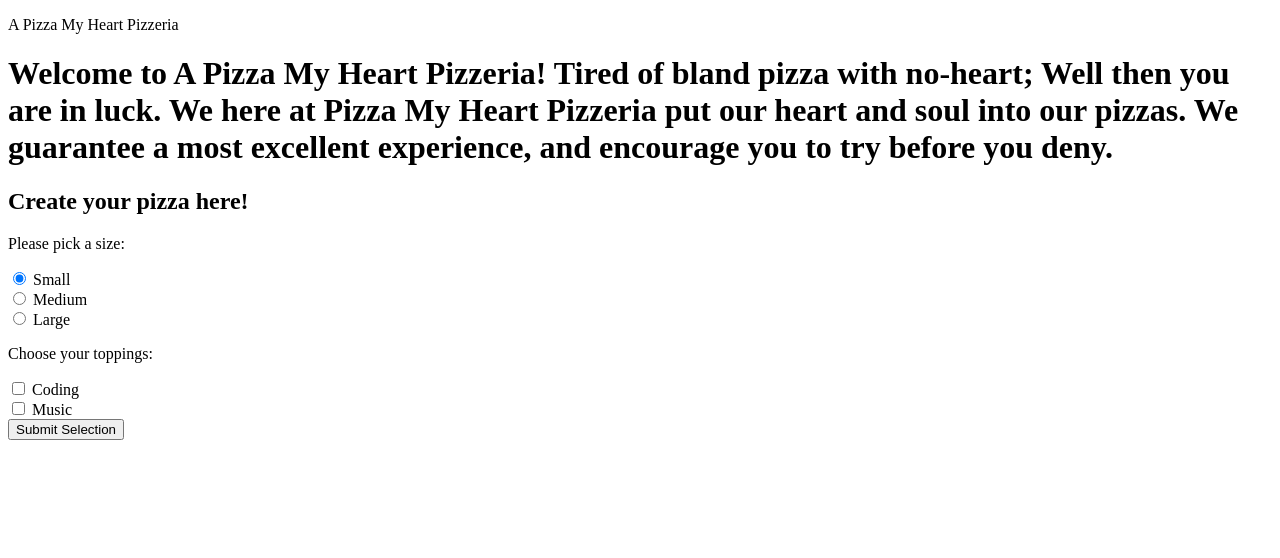
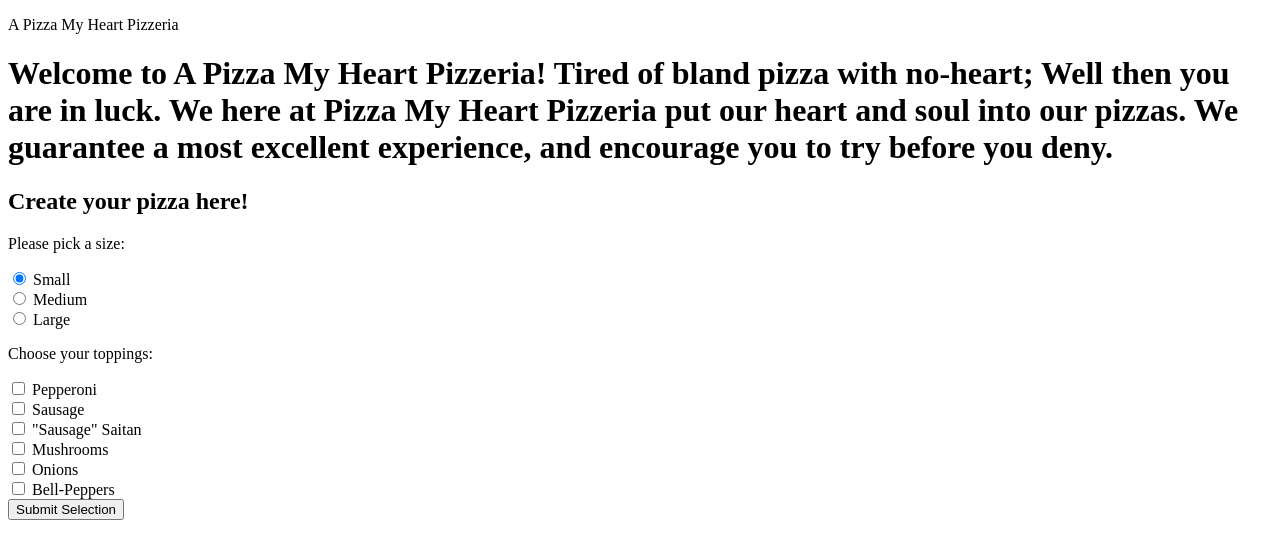
Before and after one commit to OLGON92/A-Pizza-My-Heart, a plain HTML site: page index.html in a window 1280 px wide. Drawn offline with Linux system fonts and the light colour scheme.

Commit message:
add checkboxes for toppings.

```diff
--- a/index.html
+++ b/index.html
@@ -33,14 +33,29 @@
     <div class="pizzaToppings">
       <p>Choose your toppings:</p>
       <div>
-        <input type="checkbox" id="coding" name="interest" value="coding" />
-        <label for="coding">Coding</label>
+        <input type="checkbox" id="pepperoni" name="pizzaToppings" value="pepperoni" />
+        <label for="pepperoni">Pepperoni</label>
       </div>
       <div>
-        <input type="checkbox" id="music" name="interest" value="music" />
-        <label for="music">Music</label>
-        </div>
-
+        <input type="checkbox" id="sausage" name="pizzaToppings" value="sausage" />
+        <label for="sausage">Sausage</label>
+      </div>
+      <div>
+        <input type="checkbox" id="saitan" name="pizzaToppings" value="saitan" />
+        <label for="saitan">"Sausage" Saitan</label>
+      </div>
+      <div>
+        <input type="checkbox" id="mushroom" name="pizzaToppings" value="mushroom" />
+        <label for="mushroom">Mushrooms</label>
+      </div>
+      <div>
+        <input type="checkbox" id="onion" name="pizzaToppings" value="onion" />
+        <label for="onion">Onions</label>
+      </div>
+      <div>
+        <input type="checkbox" id="peppers" name="pizzaToppings" value="peppers" />
+        <label for="peppers">Bell-Peppers</label>
+      </div>
     </div>
     <button type="submit">Submit Selection</button>
   </form>
```
